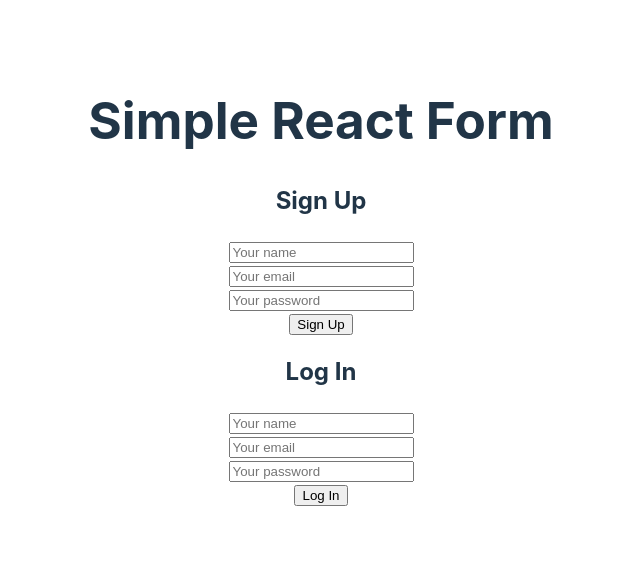
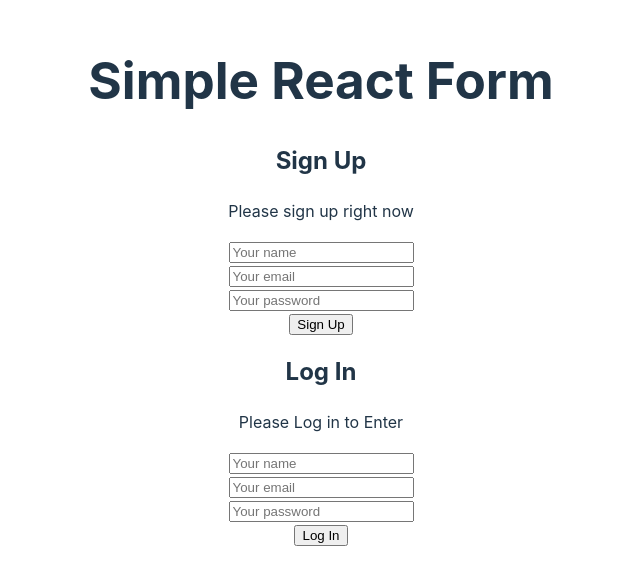
Before and after one commit to AskatAsh/React-JS-Practice, a React (Vite) app in the folder project-form-master/: page / in a window 1280 px wide. Shown: the part 118-702 px from the top of the page, without its empty margins (319-959 px from the left). Built offline with nearby package versions, Linux system fonts and the light colour scheme.

Commit message:
used children prop to send html elements

```diff
--- a/project-form-master/src/App.jsx
+++ b/project-form-master/src/App.jsx
@@ -23,8 +23,25 @@ function App() {
       {/* <StatefullForm></StatefullForm> */}
       {/* <RefForm></RefForm> */}
       {/* <HookForm></HookForm> */}
-      <ReusableForm formTitle={"Sign Up"} submitBtnText={"Sign Up"} handleSubmit={handleSignUpSubmit}></ReusableForm>
-      <ReusableForm formTitle={"Log In"} submitBtnText={"Log In"} handleSubmit={handleLogInSubmit}></ReusableForm>
+      <ReusableForm
+      formTitle={"Sign Up"}
+      submitBtnText={"Sign Up"}
+      handleSubmit={handleSignUpSubmit}>
+        <div>
+          <h2>Sign Up</h2>
+          <p>Please sign up right now</p>
+        </div>
+      </ReusableForm>
+
+      <ReusableForm
+      formTitle={"Log In"}
+      submitBtnText={"Log In"}
+      handleSubmit={handleLogInSubmit}>
+        <div>
+          <h2>Log In</h2>
+          <p>Please Log in to Enter</p>
+        </div>
+      </ReusableForm>
     </>
   )
 }
--- a/project-form-master/src/Component/ReusableForm/ReusableForm.jsx
+++ b/project-form-master/src/Component/ReusableForm/ReusableForm.jsx
@@ -1,7 +1,7 @@
 // import { Children } from "react";
 import PropTypes from 'prop-types';
 
-const ReusableForm = ({formTitle, submitBtnText='Submit', handleSubmit} ) => {
+const ReusableForm = ({formTitle, submitBtnText='Submit', handleSubmit, children} ) => {
 
     const handleLocalSubmit = e => {
         e.preventDefault();
@@ -14,7 +14,8 @@ const ReusableForm = ({formTitle, submitBtnText='Submit', handleSubmit} ) => {
     }
     return (
         <div>
-            <h2>{formTitle}</h2>
+            {/* <h2>{formTitle}</h2>     */}
+            {children}
             <form onSubmit={handleLocalSubmit}>
                 <input type="text" name="name" placeholder="Your name"/>
                 <br />
```
